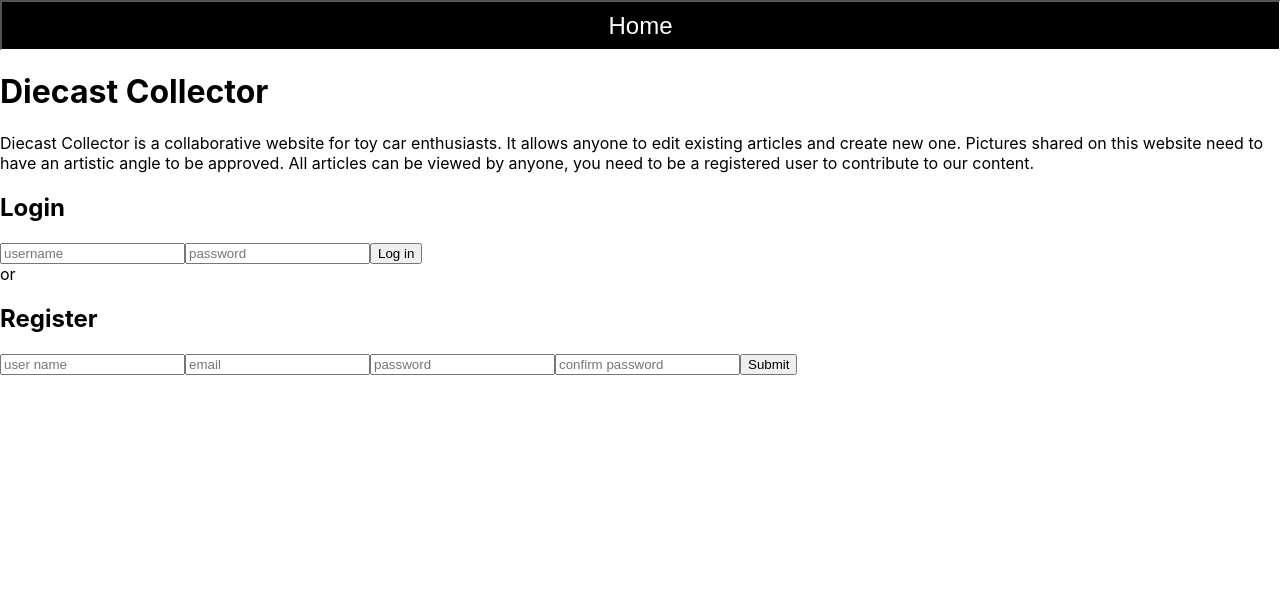
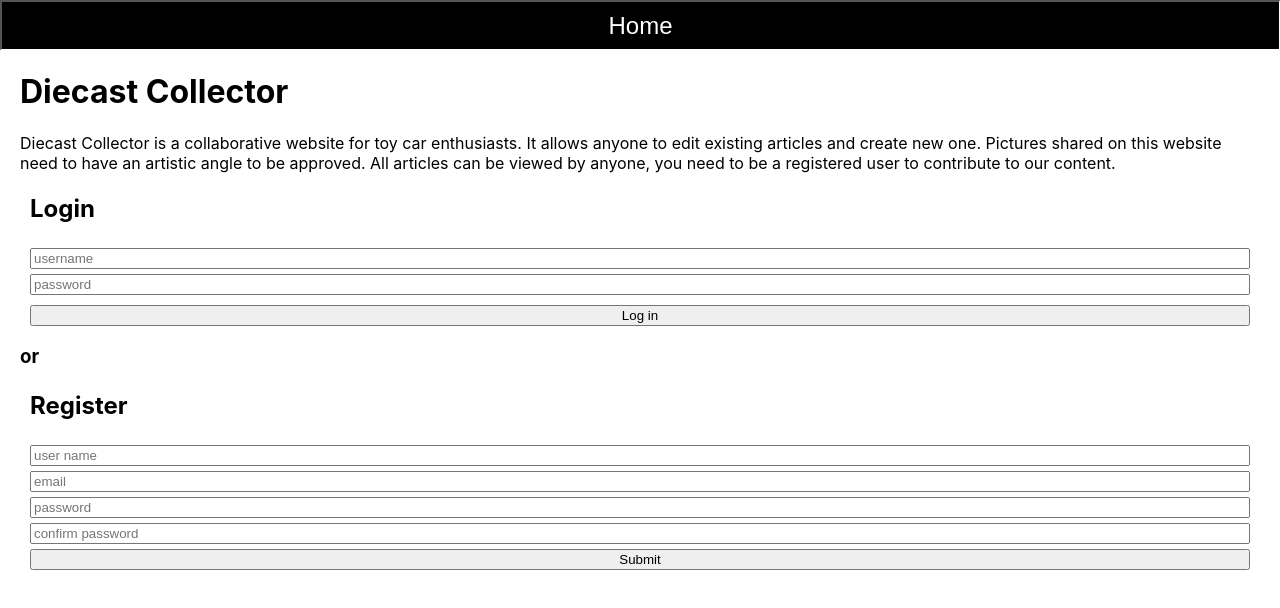
Before and after one commit to mzibari/diecast-collector-client, a React (Create React App) app: page / in a window 1280 px wide. Shown: the top 608 px of the page. Built offline with nearby package versions, Linux system fonts and the light colour scheme.

Commit message:
implemented contexted and dummy-store

```diff
--- /dev/null
+++ b/src/ApiContext.js
@@ -0,0 +1,8 @@
+import React from 'react'
+
+export default React.createContext ({
+    cars: [],
+    users: [],
+    reviews: [],
+    imgs: [],
+})
--- a/src/App.js
+++ b/src/App.js
@@ -1,15 +1,42 @@
-import React from 'react';
+import React, { Component } from 'react';
 import { Route } from 'react-router-dom'
 import Nav from './Nav/Nav'
 import LandingPage from './LandingPage/LandingPage'
+import LoginForm from './LoginForm/LoginForm'
+import RegisterForm from './RegisterForm/RegisterForm'
+import ApiContext from './ApiContext'
+import store from './dummy-store'
 
-function App() {
-  return (
-    <main className='App'>
-      <Route component={Nav} />
-      <Route component={LandingPage} />
-    </main>
-  );
+
+export default class App extends Component {
+  state = {
+    cars: [],
+    users: [],
+    reviews: [],
+    imgs: [],
+  }
+
+  componentDidMount() {
+    this.setState({
+      ...store
+    })
+  }
+  render() {
+    const value = {
+      cars: this.state.cars,
+      users: this.state.users,
+      reviews: this.state.reviews,
+      imgs: this.state.imgs,
+    }
+    return (
+      <main className='App'>
+        <ApiContext.Provider value={value}>
+          <Route component={Nav} />
+          <Route exact path='/' component={LandingPage} />
+          <Route exact path='/register' component={RegisterForm} />
+          <Route exact path='/login' component={LoginForm} />
+        </ApiContext.Provider>
+      </main>
+    )
+  }
 }
-
-export default App;
--- a/src/LandingPage/LandingPage.css
+++ b/src/LandingPage/LandingPage.css
@@ -0,0 +1,3 @@
+.landingPage{
+    margin: 20px;
+}
--- a/src/LandingPage/LandingPage.js
+++ b/src/LandingPage/LandingPage.js
@@ -1,11 +1,14 @@
 import React, { Component } from 'react'
+import LoginForm from '../LoginForm/LoginForm'
+import RegisterForm from '../RegisterForm/RegisterForm'
 import './LandingPage.css'
+
 
 export default class LandingPage extends Component {
 
     render() {
         return (
-            <>
+            <div className='landingPage'>
                 <h1 className='landing-page-header'>
                     Diecast Collector
                 </h1>
@@ -18,29 +21,11 @@ export default class LandingPage extends Component {
                 </section>
 
                 <section className='landing-page-register-login'>
-                    <h2>Login</h2>
-                    <form id='login' className='LoginFrom'
-                        onSubmit={this.handleSubmitBasicAuth}>
-                        <input type='username' autoComplete='false' name='username' className='login-input' placeholder='username' required />
-                        <input type='password' autoComplete='false' name='password' className='login-input' placeholder='password' required />
-                        <span name='error' id='error'></span>
-
-                        <button type='submit' className='login-button'>Log in</button>
-
-                    </form>
-                    or
-                    <h2>Register</h2>
-                    <form id='register' className='RegisterForm' onSubmit={this.handleNewUser}>
-                        <input type='text' autoComplete='false' id='user-name' name='user-name' className='register-input' placeholder='user name' required />
-                        <input type='email' autoComplete='false' id='email' name='email' className='register-input' placeholder='email' required />
-                        <input type='password' autoComplete='false' id='password' name='password' className='register-input' placeholder='password' required />
-                        <input type='password' autoComplete='false' id='confirm-password' name='confirm-password' className='register-input' placeholder='confirm password' required />
-
-                        <button type='submit' className='register-button'>Submit</button>
-                        <span id='registrationError' className='error'></span>
-                    </form>
+                    <LoginForm />
+                    <h3>or</h3>
+                    <RegisterForm />
                 </section>
-            </>
+            </ div>
         )
     }
 }
--- /dev/null
+++ b/src/LoginForm/LoginForm.css
@@ -0,0 +1,9 @@
+.LoginForm{
+    margin: 10px;
+    display: flex;
+    flex-direction: column;
+}
+
+.LoginForm *{
+    margin-top: 5px;
+}
--- /dev/null
+++ b/src/LoginForm/LoginForm.js
@@ -0,0 +1,21 @@
+import React, { Component } from 'react'
+import './LoginForm.css'
+
+export default class LoginFrom extends Component {
+    render() {
+        return (
+            <>
+                <form id='login' className='LoginForm'
+                    onSubmit={this.handleSubmitBasicAuth}>
+                    <h2>Login</h2>
+                    <input type='username' autoComplete='false' name='username' className='login-input' placeholder='username' required />
+                    <input type='password' autoComplete='false' name='password' className='login-input' placeholder='password' required />
+                    <span name='error' id='error'></span>
+
+                    <button type='submit' className='login-button'>Log in</button>
+
+                </form>
+            </>
+        )
+    }
+}
--- /dev/null
+++ b/src/RegisterForm/RegisterForm.css
@@ -0,0 +1,9 @@
+.RegisterForm {
+    margin: 10px;
+    display: flex;
+    flex-direction: column;
+}
+
+.RegisterForm * {
+    margin-top: 5px;
+}
--- /dev/null
+++ b/src/RegisterForm/RegisterForm.js
@@ -0,0 +1,21 @@
+import React, { Component } from 'react'
+import './RegisterForm.css'
+
+export default class RegisterFrom extends Component {
+    render() {
+        return (
+            <>
+                <form id='register' className='RegisterForm' onSubmit={this.handleNewUser}>
+                    <h2>Register</h2>
+                    <input type='text' autoComplete='false' id='user-name' name='user-name' className='register-input' placeholder='user name' required />
+                    <input type='email' autoComplete='false' id='email' name='email' className='register-input' placeholder='email' required />
+                    <input type='password' autoComplete='false' id='password' name='password' className='register-input' placeholder='password' required />
+                    <input type='password' autoComplete='false' id='confirm-password' name='confirm-password' className='register-input' placeholder='confirm password' required />
+
+                    <button type='submit' className='register-button'>Submit</button>
+                    <span id='registrationError' className='error'></span>
+                </form>
+            </>
+        )
+    }
+}
--- /dev/null
+++ b/src/dummy-store.js
@@ -0,0 +1,71 @@
+export default {
+    'cars':[
+        {
+            'id': '1',
+            'model': 'Skyline',
+            'make': 'Nissan',
+            'year': '1992',
+            'desc': 'great japanese car',
+            'manufacture': 'HotWheels',
+            'scale': '1/64',
+        },
+        {
+            'id': '2',
+            'model': 'Supra',
+            'make': 'Toyota',
+            'year': '1992',
+            'desc': 'great japanese car',
+            'manufacture': 'HotWheels',
+            'scale': '1/64',
+        },
+        {
+            'id': '3',
+            'model': 'R8',
+            'make': 'Audi',
+            'year': '2010',
+            'desc': 'great german car',
+            'manufacture': 'HotWheels',
+            'scale': '1/64',
+        },
+        {
+            'id': '41',
+            'model': 'DeLorean',
+            'make': 'DMC',
+            'year': '1981',
+            'desc': 'great american car',
+            'manufacture': 'HotWheels',
+            'scale': '1/64',
+        },
+
+    ],
+    'users':[
+        {
+            'id': '1',
+            'name': 'Mahmood',
+            'email': 'mahmood@mahmood.com',
+            'password': 'password1',
+        },
+
+        {
+            'id': '2',
+            'name': 'Katie',
+            'email': 'katie@katie.com',
+            'password': 'password1',
+        },
+        {
+            'id': '3',
+            'name': 'Falafel',
+            'email': 'falafel@mahmood.com',
+            'password': 'password1',
+        },
+
+    ],
+    'Reviews':[
+        {
+            'userId': '1',
+            'carId': '1',
+            'review': 'One of the most iconic cars in the nineties',
+        },
+    ],
+    'imgs':[],
+}
```
Also changed, not shown: 2 other files (tests, documents, lock files or other folders).
